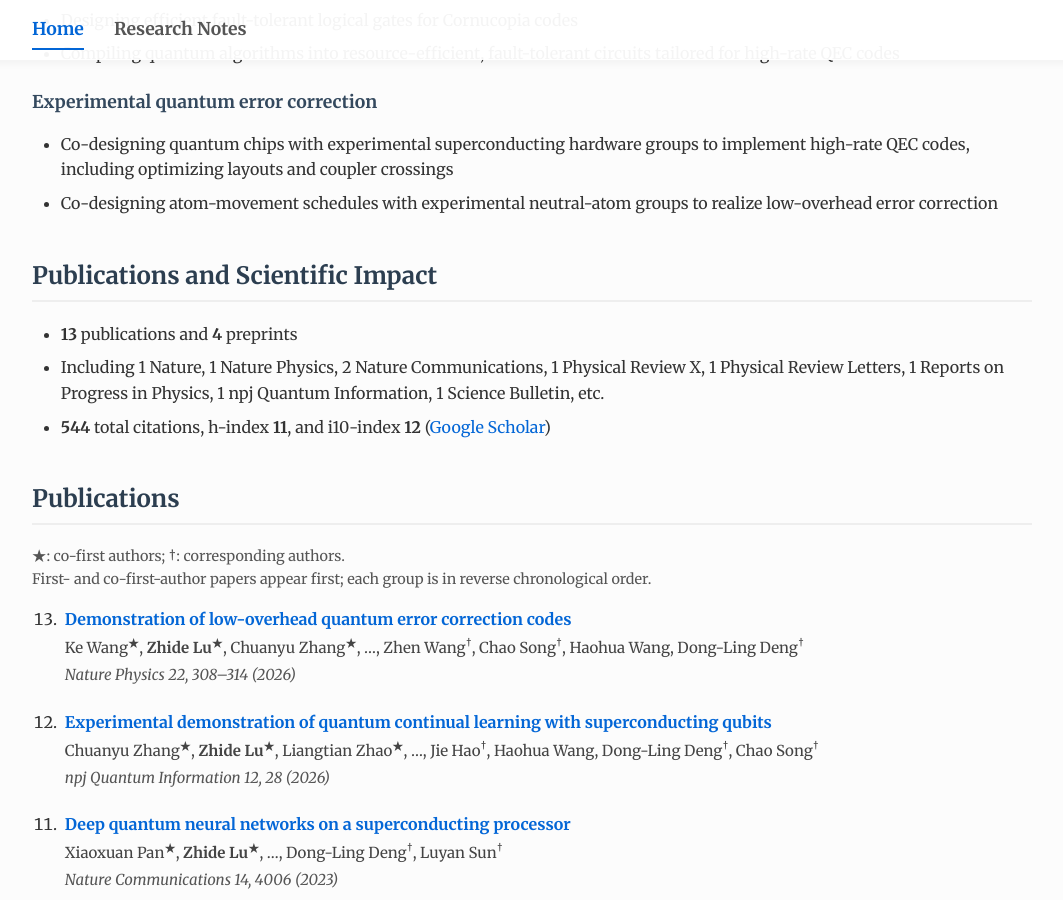
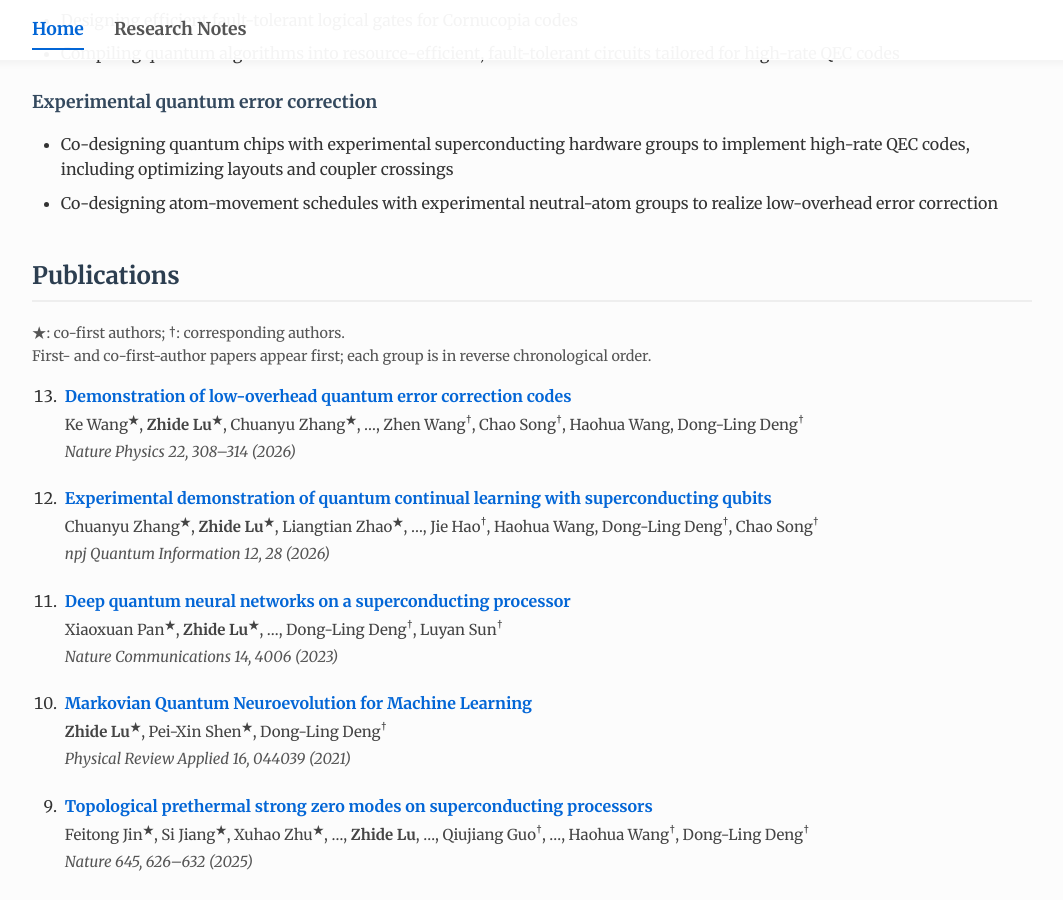
Before and after one commit to ZhideLu/ZhideLu.github.io, a Jekyll site: the page index.html, which Jekyll copies as it is, in a window 1280 px wide and 900 px high, scrolled down 1395 px. Shown: the whole window, without its empty margins (108-1171 px from the left). Built offline with Jekyll 4.4.1, drawn with Linux system fonts in a browser that asks for light colours.

Commit message:
Remove scientific impact summary from home page

```diff
--- a/index.html
+++ b/index.html
@@ -260,7 +260,6 @@
         <a href="#experience">Experience</a>
         <a href="#education">Education</a>
         <a href="#research-interests">Research</a>
-        <a href="#scientific-impact">Scientific Impact</a>
         <a href="#publications">Publications</a>
         <a href="#preprints">Preprints</a>
         <a href="#conferences-talks">Conferences &amp; Talks</a>
@@ -321,16 +320,6 @@
         <ul>
             <li>Co-designing quantum chips with experimental superconducting hardware groups to implement high-rate QEC codes, including optimizing layouts and coupler crossings</li>
             <li>Co-designing atom-movement schedules with experimental neutral-atom groups to realize low-overhead error correction</li>
-        </ul>
-    </section>
-
-    <section id="scientific-impact">
-        <h2>Publications and Scientific Impact</h2>
-        <ul>
-            <li><strong>13</strong> publications and <strong>4</strong> preprints</li>
-            <li>Including 1 Nature, 1 Nature Physics, 2 Nature Communications, 1 Physical Review X, 1 Physical Review Letters, 1 Reports on Progress in Physics, 1 npj Quantum Information, 1 Science Bulletin, etc.</li>
-            <!-- Citation metrics match the CV; Google Scholar All columns checked on 8 September 2026. -->
-            <li><strong>544</strong> total citations, h-index <strong>11</strong>, and i10-index <strong>12</strong> (<a href="https://scholar.google.com/citations?user=0Q_l6w8AAAAJ&amp;hl=en">Google Scholar</a>)</li>
         </ul>
     </section>
 
```
